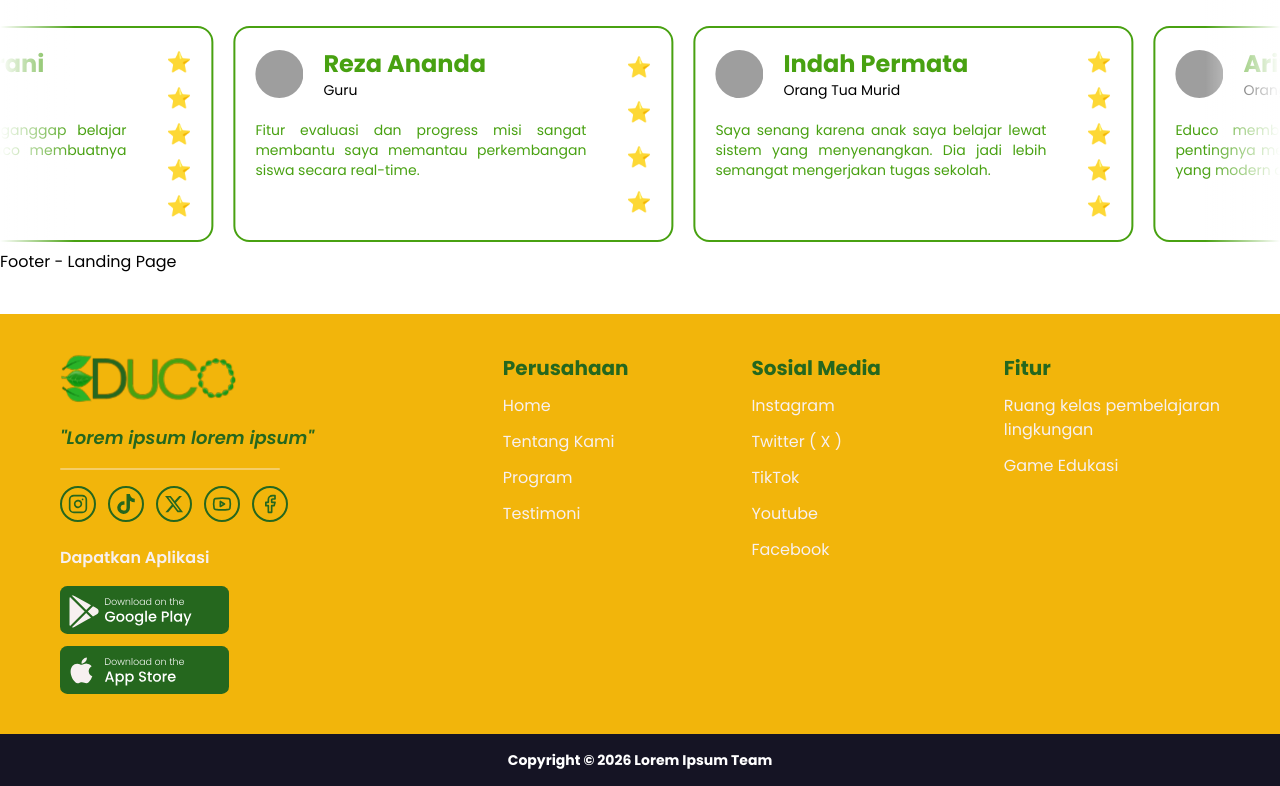
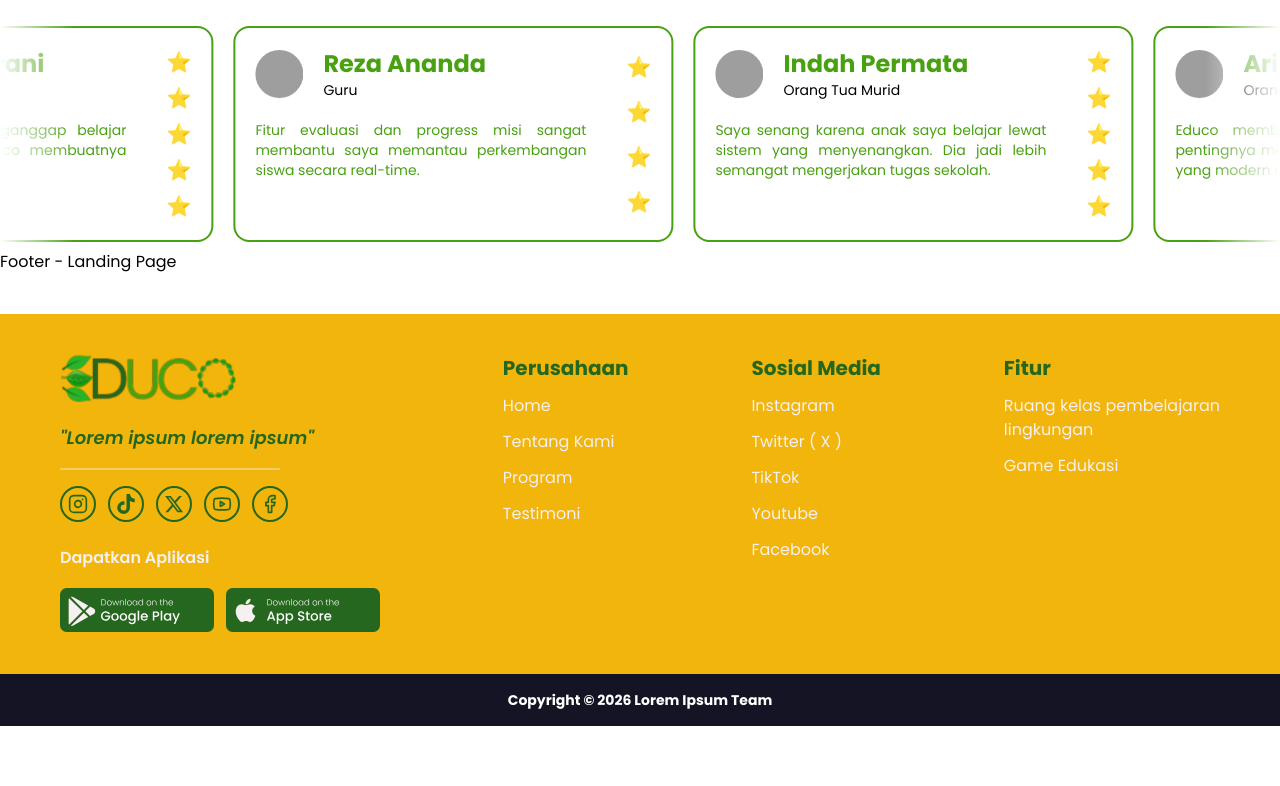
Before and after one commit to Athrsyd/EDUCO, a React (Vite) app: page /testing in a window 1280 px wide. Shown: the part 1282-2068 px from the top of the page. After the commit the page ends 2008 px from the top, so only its background shows below. Built offline with nearby package versions, Linux system fonts and the light colour scheme; grey boxes are pictures that could not be loaded.

Commit message:
modified:   src/Components/Footer.jsx modified:   src/Pages/LandingPage/LandingPage.jsx

```diff
--- a/src/Components/Footer.jsx
+++ b/src/Components/Footer.jsx
@@ -35,7 +35,7 @@ const Footer = () => {
 
                             {/* Download */}
                             <p className="text-last font-semibold mt-2 text-center md:text-left">Dapatkan Aplikasi</p>
-                            <div className="flex gap-3 justify-center md:justify-start flex-wrap">
+                            <div className="flex gap-3 justify-center md:justify-start flex-row">
                                 <a href="#">
                                     <img src="/download_playStore.svg" alt="Google Play" className="h-10 md:h-12" />
                                 </a>
--- a/src/Pages/LandingPage/LandingPage.jsx
+++ b/src/Pages/LandingPage/LandingPage.jsx
@@ -64,14 +64,14 @@ const LandingPage = () => {
                 {/* Konten */}
                 <div className="relative z-10 flex flex-col text-white">
 
-                    <div className="px-4 md:px-15 mt-20 md:mt-35 text-center">
+                    <div className="px-4 md:px-15 mt-25  text-center">
                         <h1 className='text-3xl sm:text-4xl md:text-6xl lg:text-8xl font-bold text-center'>Welcome to
                             <span className='text-primary'> {''}Educo</span></h1>
                         <h2 className='mt-3 md:mt-5 text-xl sm:text-2xl md:text-3xl lg:text-4xl font-semibold text-center' >"Generasi Penerus, Hidupkan Lingkungan"
                         </h2>
                         <div className="mt-8 md:mt-15 w-3/4 mx-auto">
                             <p className='text-sm md:text-lg text-justify '>
-                               EDUCO merupakan sebuah layanan website pembelajaran terkait pelestarian lingkungan yang berfungsi sebagai sarana pembelajaran. Kami menghadirkan banyak cara unik untuk menyelesaikan masalah terkait lingkungan. Bersama EDUCO, kami mendukung generasi penerus untuk berkembang serta berperan dalam menciptakan lingkungan yang lebih baik.</p>
+                                EDUCO merupakan sebuah layanan website pembelajaran terkait pelestarian lingkungan yang berfungsi sebagai sarana pembelajaran. Kami menghadirkan banyak cara unik untuk menyelesaikan masalah terkait lingkungan. Bersama EDUCO, kami mendukung generasi penerus untuk berkembang serta berperan dalam menciptakan lingkungan yang lebih baik.</p>
                         </div>
                         <div className="h-0.75 bg-last/60 w-48 sm:w-64 md:w-200 mx-auto mt-6 md:mt-10 rounded-full"></div>
                     </div>
@@ -199,19 +199,19 @@ const LandingPage = () => {
                         <img src={awan} alt="" className='w-20 sm:w-32 md:w-3/10 -ml-10 md:-ml-20' key={index} />
                     ))}
                 </div>
-                    <br />
-                    <br />
-                    <br />
+                <br />
+                <br />
+                <br />
             </section>
             {/* Program End*/}
 
 
             {/* FAQ start */}
             <section className='relative z-20 bg-last rounded-b-3xl md:rounded-b-4xl'>
-                <div className="hiasan absolute -z-999 right-0 md:right-50 -top-20 md:-top-30 w-full">
+                <div className="hiasan absolute -z-999 right-0 md:right-225 -top-20 md:-top-30 w-full">
                     <img src={hiasan} alt="asep" className='w-1/2 max-w-xs md:max-w-full ml-auto' />
                 </div>
-                <div className="container w-full px-4 md:px-30 py-10 md:py-20 flex flex-col justify-between items-center gap-10 md:gap-20">
+                <div className="container w-full px-4 md:px-30 py-10 md:py-20 flex flex-col-reverse md:flex-row justify-between items-center gap-10 md:gap-20">
                     <div className="kiri w-full md:w-1/2 flex flex-col justify-start items-center gap-6 md:gap-10">
                         {dataFAQ.map((faq) => (
                             <FAQ
@@ -238,7 +238,7 @@ const LandingPage = () => {
                     <div className="header mx-auto text-center">
                         <h1 className='text-3xl sm:text-4xl md:text-6xl leading-tight font-anton text-center text-last'>
                             Statistik Kasus <span>Pencemaran Alam Tahunan</span>
-                            </h1>
+                        </h1>
                     </div>
                 </div>
             </section>
```
